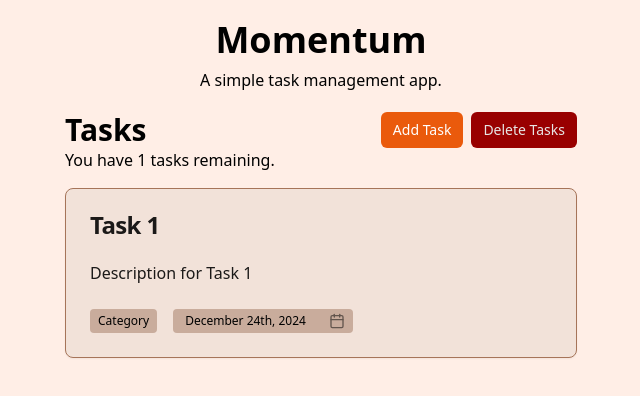
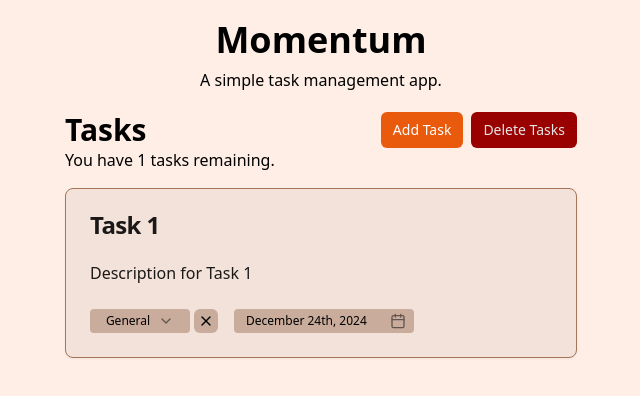
Before and after one commit to syarifhsb/momentum, a React (Vite) app: page / in a window 1280 px wide. Both pictures are taken after a click on the button "Add Task". Shown: the top 396 px of the page, without its empty margins (319-959 px from the left). Built offline with nearby package versions, Linux system fonts and the light colour scheme.

Commit message:
feat: task category select with button variant

```diff
--- a/src/components/shared/task-card.tsx
+++ b/src/components/shared/task-card.tsx
@@ -1,5 +1,5 @@
 import { format } from "date-fns";
-import { CalendarIcon } from "lucide-react";
+import { CalendarIcon, X as IconX } from "lucide-react";
 
 import { Task } from "@/modules/tasks/task";
 import {
@@ -20,6 +20,14 @@ import {
 import { toast } from "sonner";
 import { formatDate } from "@/lib/datetime";
 
+import {
+  Select,
+  SelectContent,
+  SelectItem,
+  SelectTrigger,
+  SelectValue,
+} from "@/components/ui/select";
+
 export function TaskCard({
   task,
   updateTask,
@@ -38,9 +46,31 @@ export function TaskCard({
       </CardContent>
 
       <CardFooter className="flex gap-4">
-        <Button size="xs" variant={"secondary"}>
-          Category
-        </Button>
+        <div className="flex gap-1">
+          <Select>
+            <SelectTrigger
+              size={"xs"}
+              variant={"secondary"}
+              className={cn(
+                "w-[100px] border-none",
+                !task.category && "text-muted-foreground"
+              )}
+            >
+              <SelectValue placeholder={task.category || "Category"} />
+            </SelectTrigger>
+            <SelectContent>
+              <SelectItem value="general">General</SelectItem>
+              <SelectItem value="home">Home</SelectItem>
+            </SelectContent>
+          </Select>
+
+          {task.category && (
+            <Button size="icon-xs" variant={"secondary"}>
+              <IconX />
+            </Button>
+          )}
+        </div>
+
         <TaskDatePicker task={task} updateTask={updateTask} />
       </CardFooter>
     </Card>
--- a/src/components/ui/button.tsx
+++ b/src/components/ui/button.tsx
@@ -24,7 +24,8 @@ const buttonVariants = cva(
         sm: "h-9 rounded-md px-3",
         md: "h-10 px-4 py-2",
         lg: "h-11 rounded-md px-8",
-        icon: "h-10 w-10",
+        "icon-xs": "size-6",
+        "icon-md": "size-10",
       },
     },
     defaultVariants: {
--- a/src/components/ui/select.tsx
+++ b/src/components/ui/select.tsx
@@ -1,24 +1,32 @@
-import * as React from "react"
-import * as SelectPrimitive from "@radix-ui/react-select"
-import { Check, ChevronDown, ChevronUp } from "lucide-react"
+import * as React from "react";
+import * as SelectPrimitive from "@radix-ui/react-select";
+import { Check, ChevronDown, ChevronUp } from "lucide-react";
 
-import { cn } from "@/lib/utils"
+import { cn } from "@/lib/utils";
+import { VariantProps } from "class-variance-authority";
+import { buttonVariants } from "./button";
 
-const Select = SelectPrimitive.Root
+const Select = SelectPrimitive.Root;
 
-const SelectGroup = SelectPrimitive.Group
+const SelectGroup = SelectPrimitive.Group;
 
-const SelectValue = SelectPrimitive.Value
+const SelectValue = SelectPrimitive.Value;
+
+export interface SelectTriggerProps
+  extends React.ComponentPropsWithoutRef<typeof SelectPrimitive.Trigger>,
+    VariantProps<typeof buttonVariants> {
+  asChild?: boolean;
+}
 
 const SelectTrigger = React.forwardRef<
   React.ElementRef<typeof SelectPrimitive.Trigger>,
-  React.ComponentPropsWithoutRef<typeof SelectPrimitive.Trigger>
->(({ className, children, ...props }, ref) => (
+  SelectTriggerProps
+>(({ className, variant, size, children, ...props }, ref) => (
   <SelectPrimitive.Trigger
     ref={ref}
     className={cn(
       "flex h-10 w-full items-center justify-between rounded-md border border-input bg-background px-3 py-2 text-sm ring-offset-background placeholder:text-muted-foreground focus:outline-none focus:ring-2 focus:ring-ring focus:ring-offset-2 disabled:cursor-not-allowed disabled:opacity-50 [&>span]:line-clamp-1",
-      className
+      buttonVariants({ variant, size, className })
     )}
     {...props}
   >
@@ -27,8 +35,8 @@ const SelectTrigger = React.forwardRef<
       <ChevronDown className="h-4 w-4 opacity-50" />
     </SelectPrimitive.Icon>
   </SelectPrimitive.Trigger>
-))
-SelectTrigger.displayName = SelectPrimitive.Trigger.displayName
+));
+SelectTrigger.displayName = SelectPrimitive.Trigger.displayName;
 
 const SelectScrollUpButton = React.forwardRef<
   React.ElementRef<typeof SelectPrimitive.ScrollUpButton>,
@@ -44,8 +52,8 @@ const SelectScrollUpButton = React.forwardRef<
   >
     <ChevronUp className="h-4 w-4" />
   </SelectPrimitive.ScrollUpButton>
-))
-SelectScrollUpButton.displayName = SelectPrimitive.ScrollUpButton.displayName
+));
+SelectScrollUpButton.displayName = SelectPrimitive.ScrollUpButton.displayName;
 
 const SelectScrollDownButton = React.forwardRef<
   React.ElementRef<typeof SelectPrimitive.ScrollDownButton>,
@@ -61,9 +69,9 @@ const SelectScrollDownButton = React.forwardRef<
   >
     <ChevronDown className="h-4 w-4" />
   </SelectPrimitive.ScrollDownButton>
-))
+));
 SelectScrollDownButton.displayName =
-  SelectPrimitive.ScrollDownButton.displayName
+  SelectPrimitive.ScrollDownButton.displayName;
 
 const SelectContent = React.forwardRef<
   React.ElementRef<typeof SelectPrimitive.Content>,
@@ -94,8 +102,8 @@ const SelectContent = React.forwardRef<
       <SelectScrollDownButton />
     </SelectPrimitive.Content>
   </SelectPrimitive.Portal>
-))
-SelectContent.displayName = SelectPrimitive.Content.displayName
+));
+SelectContent.displayName = SelectPrimitive.Content.displayName;
 
 const SelectLabel = React.forwardRef<
   React.ElementRef<typeof SelectPrimitive.Label>,
@@ -106,8 +114,8 @@ const SelectLabel = React.forwardRef<
     className={cn("py-1.5 pl-8 pr-2 text-sm font-semibold", className)}
     {...props}
   />
-))
-SelectLabel.displayName = SelectPrimitive.Label.displayName
+));
+SelectLabel.displayName = SelectPrimitive.Label.displayName;
 
 const SelectItem = React.forwardRef<
   React.ElementRef<typeof SelectPrimitive.Item>,
@@ -129,8 +137,8 @@ const SelectItem = React.forwardRef<
 
     <SelectPrimitive.ItemText>{children}</SelectPrimitive.ItemText>
   </SelectPrimitive.Item>
-))
-SelectItem.displayName = SelectPrimitive.Item.displayName
+));
+SelectItem.displayName = SelectPrimitive.Item.displayName;
 
 const SelectSeparator = React.forwardRef<
   React.ElementRef<typeof SelectPrimitive.Separator>,
@@ -141,8 +149,8 @@ const SelectSeparator = React.forwardRef<
     className={cn("-mx-1 my-1 h-px bg-muted", className)}
     {...props}
   />
-))
-SelectSeparator.displayName = SelectPrimitive.Separator.displayName
+));
+SelectSeparator.displayName = SelectPrimitive.Separator.displayName;
 
 export {
   Select,
@@ -155,4 +163,4 @@ export {
   SelectSeparator,
   SelectScrollUpButton,
   SelectScrollDownButton,
-}
+};
```
